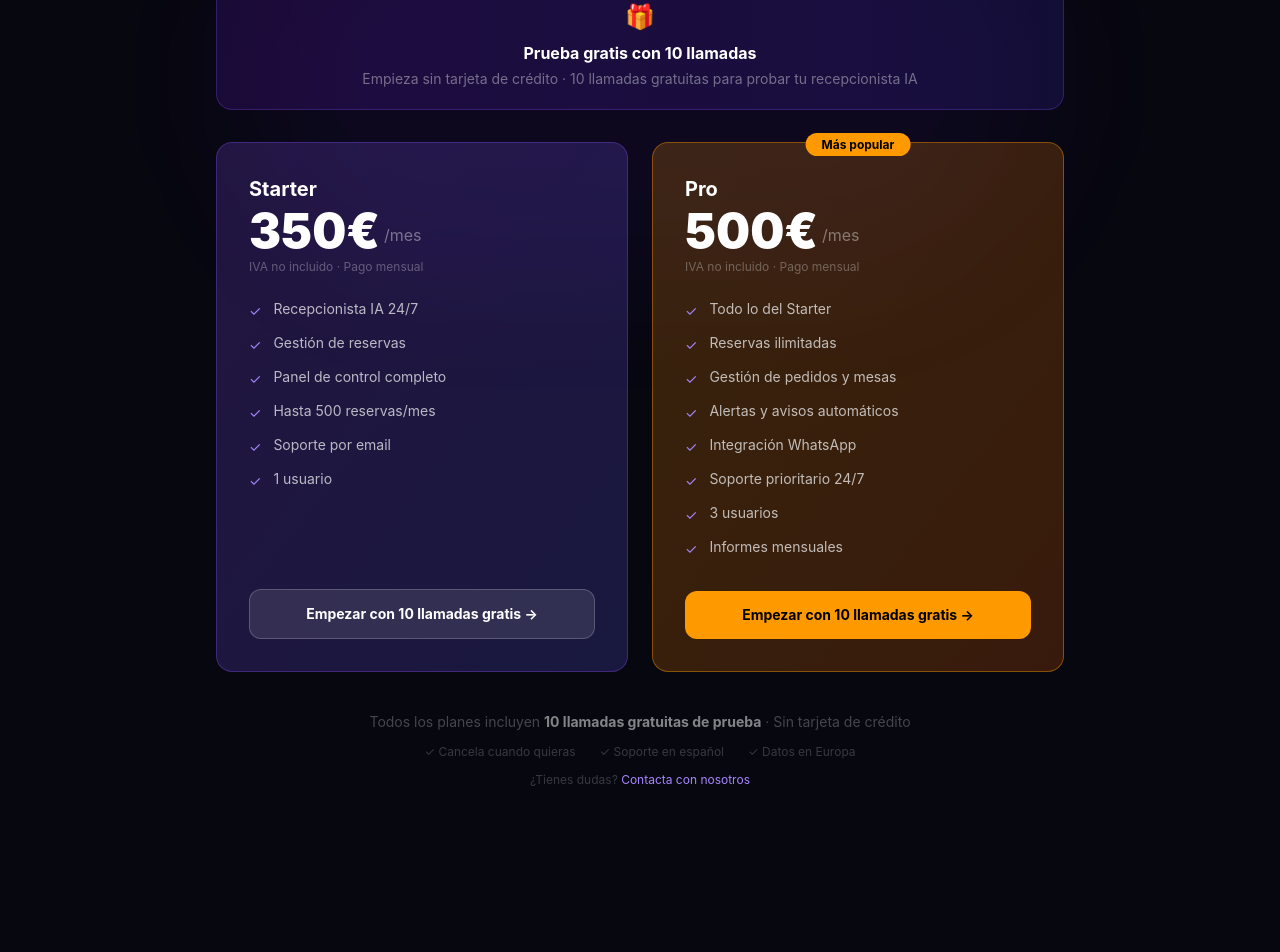
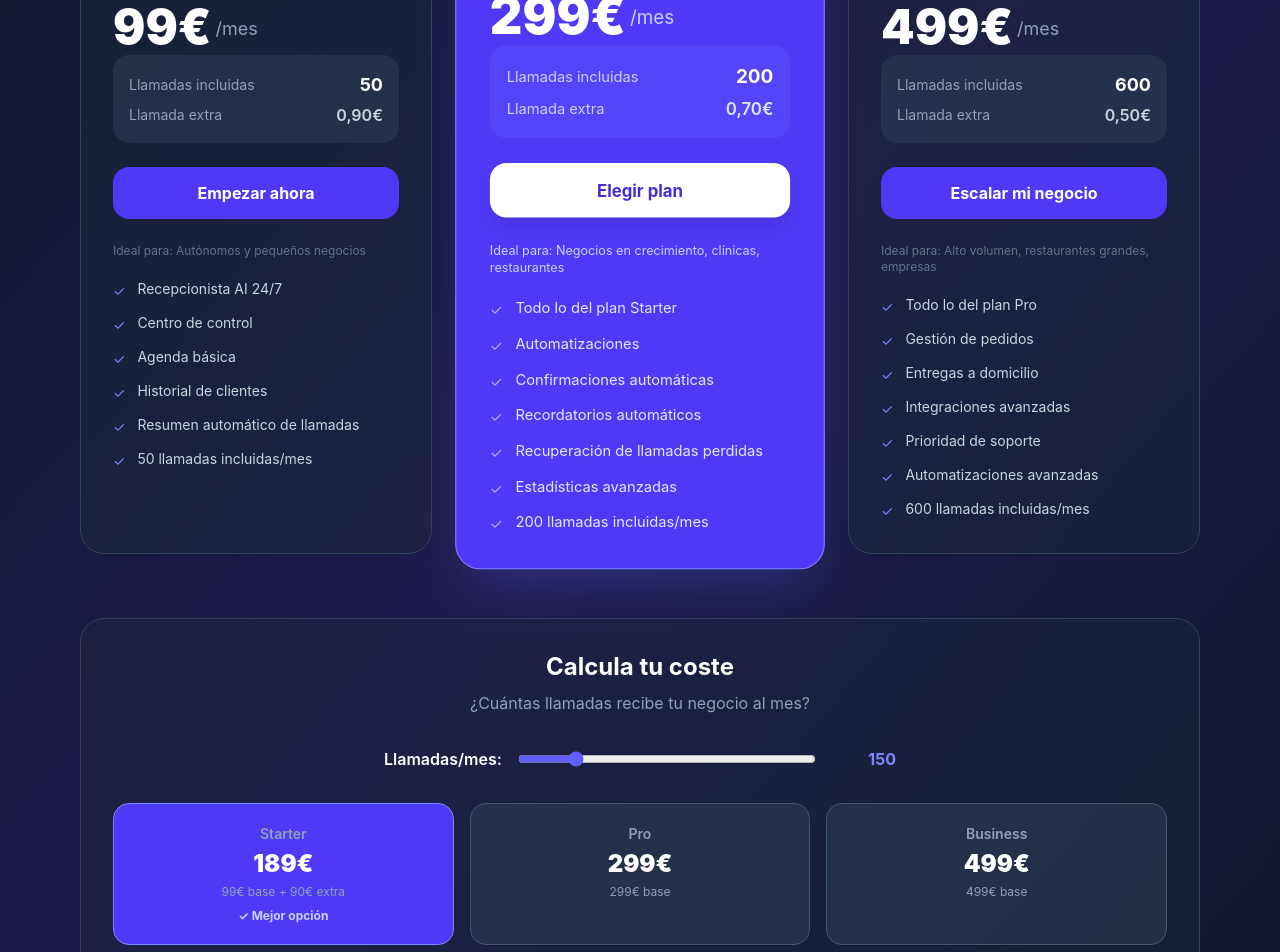
Before and after one commit to infohorizonstudioo-spec/restaurante-ai, a Next.js app: page /precios in a window 1280 px wide. Shown: the part 320-1272 px from the top of the page. Before the commit the page ends 1172 px from the top, so only its background shows below. Built offline with nearby package versions, Linux system fonts and the light colour scheme; no server answers.

Commit message:
feat: página de precios completa con 3 planes y calculadora

```diff
--- a/src/app/precios/page.tsx
+++ b/src/app/precios/page.tsx
@@ -1,114 +1,273 @@
 'use client'
-import Link from 'next/link'
+import { useEffect, useState } from 'react'
+import { supabase } from '@/lib/supabase'
 
-const PLANES = [
+const PLANS = [
   {
+    id: 'starter',
     name: 'Starter',
-    price: 350,
-    plan: 'starter',
-    color: 'from-violet-500/20 to-indigo-500/20',
-    border: 'border-violet-500/30',
+    price: 99,
+    calls: 50,
+    extra: 0.90,
+    color: 'gray',
     badge: null,
+    cta: 'Empezar ahora',
+    ideal: 'Autónomos y pequeños negocios',
     features: [
-      'Recepcionista IA 24/7',
-      'Gestión de reservas',
-      'Panel de control completo',
-      'Hasta 500 reservas/mes',
-      'Soporte por email',
-      '1 usuario',
+      'Recepcionista AI 24/7',
+      'Centro de control',
+      'Agenda básica',
+      'Historial de clientes',
+      'Resumen automático de llamadas',
+      '50 llamadas incluidas/mes',
     ]
   },
   {
+    id: 'pro',
     name: 'Pro',
-    price: 500,
-    plan: 'pro',
-    color: 'from-amber-500/20 to-orange-500/20',
-    border: 'border-amber-500/40',
+    price: 299,
+    calls: 200,
+    extra: 0.70,
+    color: 'indigo',
     badge: 'Más popular',
+    cta: 'Elegir plan',
+    ideal: 'Negocios en crecimiento, clínicas, restaurantes',
     features: [
-      'Todo lo del Starter',
-      'Reservas ilimitadas',
-      'Gestión de pedidos y mesas',
-      'Alertas y avisos automáticos',
-      'Integración WhatsApp',
-      'Soporte prioritario 24/7',
-      '3 usuarios',
-      'Informes mensuales',
+      'Todo lo del plan Starter',
+      'Automatizaciones',
+      'Confirmaciones automáticas',
+      'Recordatorios automáticos',
+      'Recuperación de llamadas perdidas',
+      'Estadísticas avanzadas',
+      '200 llamadas incluidas/mes',
+    ]
+  },
+  {
+    id: 'business',
+    name: 'Business',
+    price: 499,
+    calls: 600,
+    extra: 0.50,
+    color: 'violet',
+    badge: null,
+    cta: 'Escalar mi negocio',
+    ideal: 'Alto volumen, restaurantes grandes, empresas',
+    features: [
+      'Todo lo del plan Pro',
+      'Gestión de pedidos',
+      'Entregas a domicilio',
+      'Integraciones avanzadas',
+      'Prioridad de soporte',
+      'Automatizaciones avanzadas',
+      '600 llamadas incluidas/mes',
     ]
   }
 ]
 
 export default function PreciosPage() {
+  const [tenant, setTenant] = useState<any>(null)
+  const [loading, setLoading] = useState(false)
+  const [loadingPlan, setLoadingPlan] = useState<string | null>(null)
+
+  useEffect(() => {
+    async function load() {
+      const { data: { user } } = await supabase.auth.getUser()
+      if (!user) return
+      const { data: profile } = await supabase.from('profiles').select('tenant_id').eq('id', user.id).single()
+      if (!profile?.tenant_id) return
+      const { data: t } = await supabase.from('tenants').select('*').eq('id', (profile as any).tenant_id).single()
+      setTenant(t)
+    }
+    load()
+  }, [])
+
+  async function handleSelectPlan(planId: string) {
+    if (!tenant) { window.location.href = '/registro'; return }
+    setLoadingPlan(planId)
+    try {
+      const { data: { session } } = await supabase.auth.getSession()
+      const r = await fetch('/api/stripe/checkout', {
+        method: 'POST',
+        headers: { 'Content-Type': 'application/json', 'Authorization': 'Bearer ' + session?.access_token },
+        body: JSON.stringify({ plan: planId, tenant_id: tenant.id })
+      })
+      const d = await r.json()
+      if (d.url) window.location.href = d.url
+    } catch(e) { console.error(e) }
+    finally { setLoadingPlan(null) }
+  }
+
+  const callsUsed = tenant?.call_count || 0
+  const callsLeft = Math.max(0, (tenant?.free_calls_limit || 10) - (tenant?.free_calls_used || 0))
+  const isTrial = !tenant?.plan || tenant?.plan === 'trial' || tenant?.plan === 'free'
+
   return (
-    <div className="min-h-screen bg-[#070710] text-white">
-      <div className="fixed inset-0 pointer-events-none">
-        <div className="absolute top-1/4 left-1/2 -translate-x-1/2 w-[800px] h-[400px] bg-violet-600/6 rounded-full blur-3xl"/>
+    <div className="min-h-screen bg-gradient-to-br from-slate-900 via-indigo-950 to-slate-900">
+      {/* Header */}
+      <div className="text-center pt-16 pb-12 px-4">
+        <div className="inline-flex items-center gap-2 bg-indigo-500/10 border border-indigo-500/20 rounded-full px-4 py-1.5 text-sm text-indigo-300 mb-6">
+          ✨ Sin permanencia · Cancela cuando quieras
         </div>
-      <div className="relative max-w-4xl mx-auto px-6 py-16">
-        <div className="text-center mb-14">
-          <Link href="/login" className="inline-flex items-center gap-2 mb-8">
-            <div className="w-9 h-9 rounded-xl bg-gradient-to-br from-violet-500 to-indigo-600 flex items-center justify-center text-sm font-black shadow-lg shadow-violet-500/20">R</div>
-            <span className="font-bold text-lg">Reservo.AI</span>
-          </Link>
-          <h1 className="text-4xl font-black mb-4">Planes simples y transparentes</h1>
-          <p className="text-white/40 text-lg max-w-lg mx-auto">
-            Tu recepcionista con IA trabajando 24/7. Sin sorpresas, sin comisiones.
+        <h1 className="text-4xl md:text-5xl font-bold text-white mb-4">
+          Elige tu plan
+        </h1>
+        <p className="text-xl text-slate-400 max-w-2xl mx-auto">
+          Empieza con 10 llamadas gratis. Sin tarjeta de crédito.
         </p>
+
+        {/* Trial status */}
+        {isTrial && tenant && (
+          <div className="mt-6 inline-flex items-center gap-3 bg-amber-500/10 border border-amber-500/30 rounded-2xl px-6 py-3">
+            <span className="text-2xl">⏳</span>
+            <div className="text-left">
+              <p className="text-amber-300 font-semibold">Llamadas gratuitas: <span className="text-white font-bold">{callsLeft} / {tenant?.free_calls_limit || 10}</span></p>
+              {callsLeft === 0 && <p className="text-amber-400 text-sm mt-0.5">Has agotado tu prueba gratuita. Elige un plan para continuar.</p>}
+              {callsLeft > 0 && callsLeft <= 3 && <p className="text-amber-400 text-sm mt-0.5">Estás cerca del límite. Elige un plan ahora.</p>}
+            </div>
+          </div>
+        )}
       </div>
 
-        {/* Free trial banner */}
-        <div className="bg-gradient-to-r from-violet-600/15 to-indigo-600/15 border border-violet-500/25 rounded-2xl p-5 text-center mb-8">
-          <div className="text-2xl mb-2">🎁</div>
-          <p className="font-bold text-white">Prueba gratis con 10 llamadas</p>
-          <p className="text-white/40 text-sm mt-1">Empieza sin tarjeta de crédito · 10 llamadas gratuitas para probar tu recepcionista IA</p>
+      {/* Plans grid */}
+      <div className="max-w-6xl mx-auto px-4 pb-20">
+        <div className="grid grid-cols-1 md:grid-cols-3 gap-6 lg:gap-8">
+          {PLANS.map((plan) => {
+            const isCurrentPlan = tenant?.plan === plan.id
+            const isPro = plan.id === 'pro'
+            return (
+              <div key={plan.id} className={`relative rounded-3xl border transition-all duration-300 ${isPro
+                ? 'bg-indigo-600 border-indigo-400 shadow-2xl shadow-indigo-500/30 scale-105'
+                : 'bg-slate-800/50 border-slate-700 hover:border-slate-500'
+              }`}>
+                {/* Badge */}
+                {plan.badge && (
+                  <div className="absolute -top-4 left-0 right-0 flex justify-center">
+                    <span className="bg-gradient-to-r from-amber-400 to-orange-400 text-slate-900 text-sm font-bold px-4 py-1.5 rounded-full shadow-lg">
+                      ⭐ {plan.badge}
+                    </span>
+                  </div>
+                )}
+
+                {isCurrentPlan && (
+                  <div className="absolute -top-4 left-0 right-0 flex justify-center">
+                    <span className="bg-green-500 text-white text-sm font-bold px-4 py-1.5 rounded-full">
+                      ✅ Plan actual
+                    </span>
+                  </div>
+                )}
+
+                <div className="p-8">
+                  {/* Plan name */}
+                  <p className={`text-sm font-semibold uppercase tracking-wider mb-2 ${isPro ? 'text-indigo-200' : 'text-slate-400'}`}>
+                    {plan.name}
+                  </p>
+
+                  {/* Price */}
+                  <div className="flex items-end gap-1 mb-1">
+                    <span className={`text-5xl font-black ${isPro ? 'text-white' : 'text-white'}`}>{plan.price}€</span>
+                    <span className={`text-lg mb-2 ${isPro ? 'text-indigo-200' : 'text-slate-400'}`}>/mes</span>
                   </div>
 
-        <div className="grid md:grid-cols-2 gap-6 mb-10">
-          {PLANES.map(plan => (
-            <div key={plan.plan}
-              className={`relative bg-gradient-to-br ${plan.color} border ${plan.border} rounded-2xl p-8 flex flex-col`}>
-              {plan.badge && (
-                <div className="absolute -top-3 left-1/2 -translate-x-1/2">
-                  <span className="bg-amber-500 text-black text-xs font-bold px-4 py-1 rounded-full">{plan.badge}</span>
+                  {/* Calls info */}
+                  <div className={`rounded-2xl p-4 mb-6 ${isPro ? 'bg-indigo-500/30' : 'bg-slate-700/50'}`}>
+                    <div className="flex justify-between items-center">
+                      <span className={`text-sm ${isPro ? 'text-indigo-200' : 'text-slate-400'}`}>Llamadas incluidas</span>
+                      <span className={`font-bold text-lg ${isPro ? 'text-white' : 'text-white'}`}>{plan.calls}</span>
                     </div>
-              )}
-              <div className="mb-6">
-                <h2 className="text-xl font-bold mb-1">{plan.name}</h2>
-                <div className="flex items-end gap-1">
-                  <span className="text-5xl font-black">{plan.price}€</span>
-                  <span className="text-white/40 mb-2">/mes</span>
+                    <div className="flex justify-between items-center mt-1">
+                      <span className={`text-sm ${isPro ? 'text-indigo-200' : 'text-slate-400'}`}>Llamada extra</span>
+                      <span className={`font-semibold ${isPro ? 'text-indigo-100' : 'text-slate-300'}`}>{plan.extra.toFixed(2).replace('.',',')}€</span>
                     </div>
-                <p className="text-white/30 text-xs mt-1">IVA no incluido · Pago mensual</p>
                   </div>
-              <ul className="space-y-3 flex-1 mb-8">
-                {plan.features.map(f => (
-                  <li key={f} className="flex items-start gap-3 text-sm text-white/70">
-                    <span className="text-violet-400 mt-0.5 shrink-0">✓</span>{f}
+
+                  {/* CTA Button */}
+                  <button
+                    onClick={() => handleSelectPlan(plan.id)}
+                    disabled={isCurrentPlan || loadingPlan === plan.id}
+                    className={`w-full py-3.5 rounded-2xl font-bold text-base transition-all duration-200 mb-6 ${
+                      isCurrentPlan ? 'bg-green-500/20 text-green-400 cursor-default border border-green-500/30' :
+                      isPro ? 'bg-white text-indigo-700 hover:bg-indigo-50 shadow-lg hover:shadow-xl active:scale-95' :
+                      'bg-indigo-600 text-white hover:bg-indigo-500 active:scale-95'
+                    }`}>
+                    {loadingPlan === plan.id ? (
+                      <span className="flex items-center justify-center gap-2"><span className="w-4 h-4 border-2 border-current border-t-transparent rounded-full animate-spin"/>Cargando...</span>
+                    ) : isCurrentPlan ? '✅ Plan actual' : plan.cta}
+                  </button>
+
+                  {/* Ideal for */}
+                  <p className={`text-xs mb-5 ${isPro ? 'text-indigo-200' : 'text-slate-500'}`}>
+                    Ideal para: {plan.ideal}
+                  </p>
+
+                  {/* Features */}
+                  <ul className="space-y-3">
+                    {plan.features.map((f, i) => (
+                      <li key={i} className="flex items-start gap-3">
+                        <span className={`text-sm mt-0.5 shrink-0 ${isPro ? 'text-indigo-300' : 'text-indigo-400'}`}>✓</span>
+                        <span className={`text-sm ${isPro ? 'text-indigo-100' : 'text-slate-300'}`}>{f}</span>
                       </li>
                     ))}
                   </ul>
-              <Link href="/registro"
-                className={`w-full py-3.5 rounded-xl text-sm font-bold text-center transition-all ${plan.badge ? 'bg-amber-500 hover:bg-amber-400 text-black' : 'bg-white/10 hover:bg-white/15 text-white border border-white/20'}`}>
-                Empezar con 10 llamadas gratis →
-              </Link>
                 </div>
-          ))}
+              </div>
+            )
+          })}
         </div>
 
-        <div className="text-center space-y-3">
-          <p className="text-white/25 text-sm">
-            Todos los planes incluyen <strong className="text-white/50">10 llamadas gratuitas de prueba</strong> · Sin tarjeta de crédito
+        {/* Usage calculator */}
+        <div className="mt-16 bg-slate-800/40 border border-slate-700 rounded-3xl p-8">
+          <h2 className="text-2xl font-bold text-white mb-2 text-center">Calcula tu coste</h2>
+          <p className="text-slate-400 text-center mb-8">¿Cuántas llamadas recibe tu negocio al mes?</p>
+          <UsageCalculator />
+        </div>
+
+        {/* FAQ */}
+        <div className="mt-12 text-center">
+          <p className="text-slate-400 text-sm">
+            ¿Tienes dudas? Escríbenos a <a href="mailto:hola@reservo.ai" className="text-indigo-400 hover:underline">hola@reservo.ai</a>
           </p>
-          <div className="flex items-center justify-center gap-6 text-white/20 text-xs">
-            <span>✓ Cancela cuando quieras</span>
-            <span>✓ Soporte en español</span>
-            <span>✓ Datos en Europa</span>
-          </div>
-          <p className="text-white/20 text-xs mt-2">
-            ¿Tienes dudas? <a href="mailto:info@horizonstudio.ai" className="text-violet-400 hover:text-violet-300">Contacta con nosotros</a>
-          </p>
+          <p className="text-slate-500 text-sm mt-2">Sin permanencia · Cancela en cualquier momento · Sin comisiones ocultas</p>
         </div>
       </div>
     </div>
   )
 }
+
+function UsageCalculator() {
+  const [calls, setCalls] = useState(150)
+
+  const plans = [
+    { name: 'Starter', price: 99, included: 50, extra: 0.90 },
+    { name: 'Pro', price: 299, included: 200, extra: 0.70 },
+    { name: 'Business', price: 499, included: 600, extra: 0.50 },
+  ]
+
+  const costs = plans.map(p => {
+    const extraCalls = Math.max(0, calls - p.included)
+    const total = p.price + extraCalls * p.extra
+    return { ...p, extraCalls, total }
+  })
+
+  const best = costs.reduce((a, b) => a.total < b.total ? a : b)
+
+  return (
+    <div>
+      <div className="flex items-center gap-4 mb-8 max-w-lg mx-auto">
+        <span className="text-white font-semibold shrink-0">Llamadas/mes:</span>
+        <input type="range" min={10} max={800} step={10} value={calls} onChange={e => setCalls(parseInt(e.target.value))}
+          className="flex-1 accent-indigo-500"/>
+        <span className="text-indigo-400 font-bold w-16 text-right">{calls}</span>
+      </div>
+      <div className="grid grid-cols-3 gap-4">
+        {costs.map(p => (
+          <div key={p.name} className={`rounded-2xl p-5 text-center border transition-all ${p.name === best.name ? 'bg-indigo-600 border-indigo-400' : 'bg-slate-700/50 border-slate-600'}`}>
+            <p className="text-sm font-semibold text-slate-400 mb-1">{p.name}</p>
+            <p className="text-2xl font-black text-white">{p.total.toFixed(0)}€</p>
+            <p className="text-xs text-slate-400 mt-1">{p.price}€ base{p.extraCalls > 0 ? ` + ${(p.extraCalls * p.extra).toFixed(0)}€ extra` : ''}</p>
+            {p.name === best.name && <p className="text-xs text-indigo-200 font-bold mt-2">✓ Mejor opción</p>}
+          </div>
+        ))}
+      </div>
+    </div>
+  )
+}
```
Lines whose indentation alone changed are shown as unchanged.
